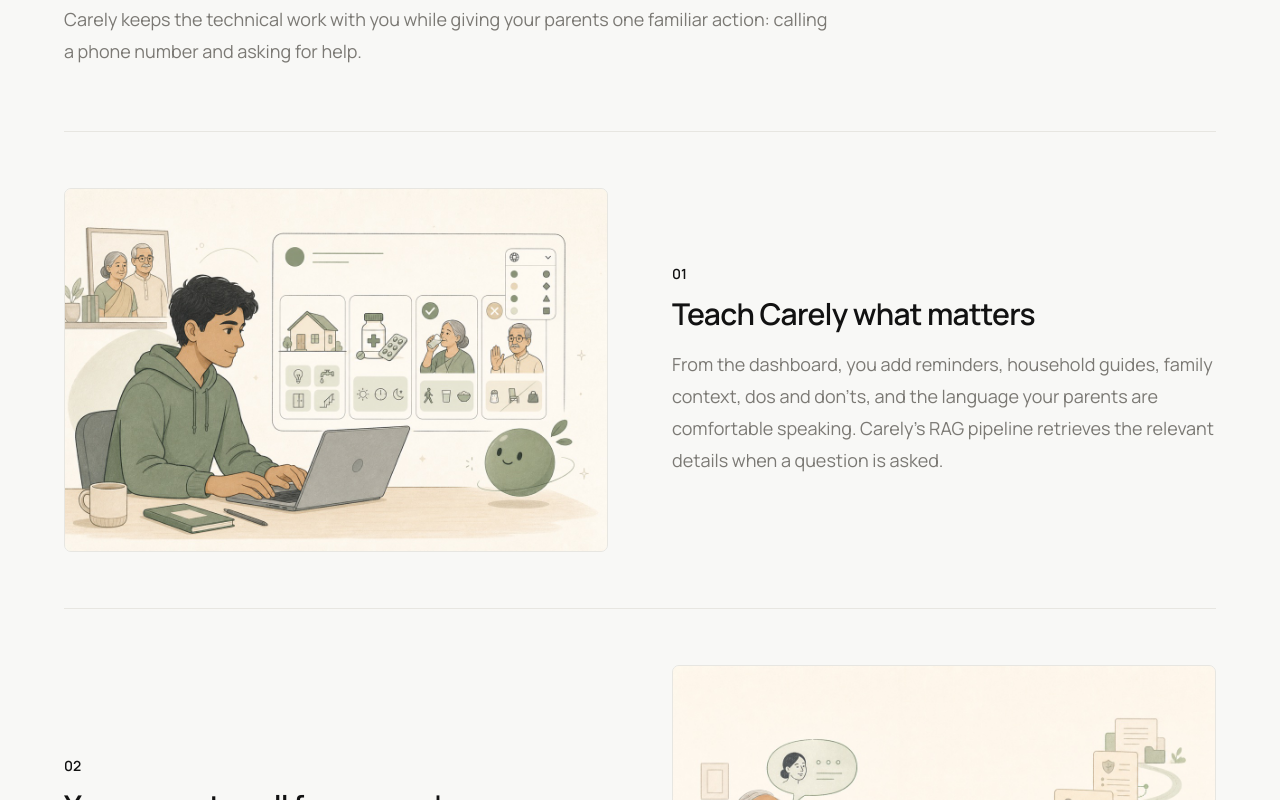
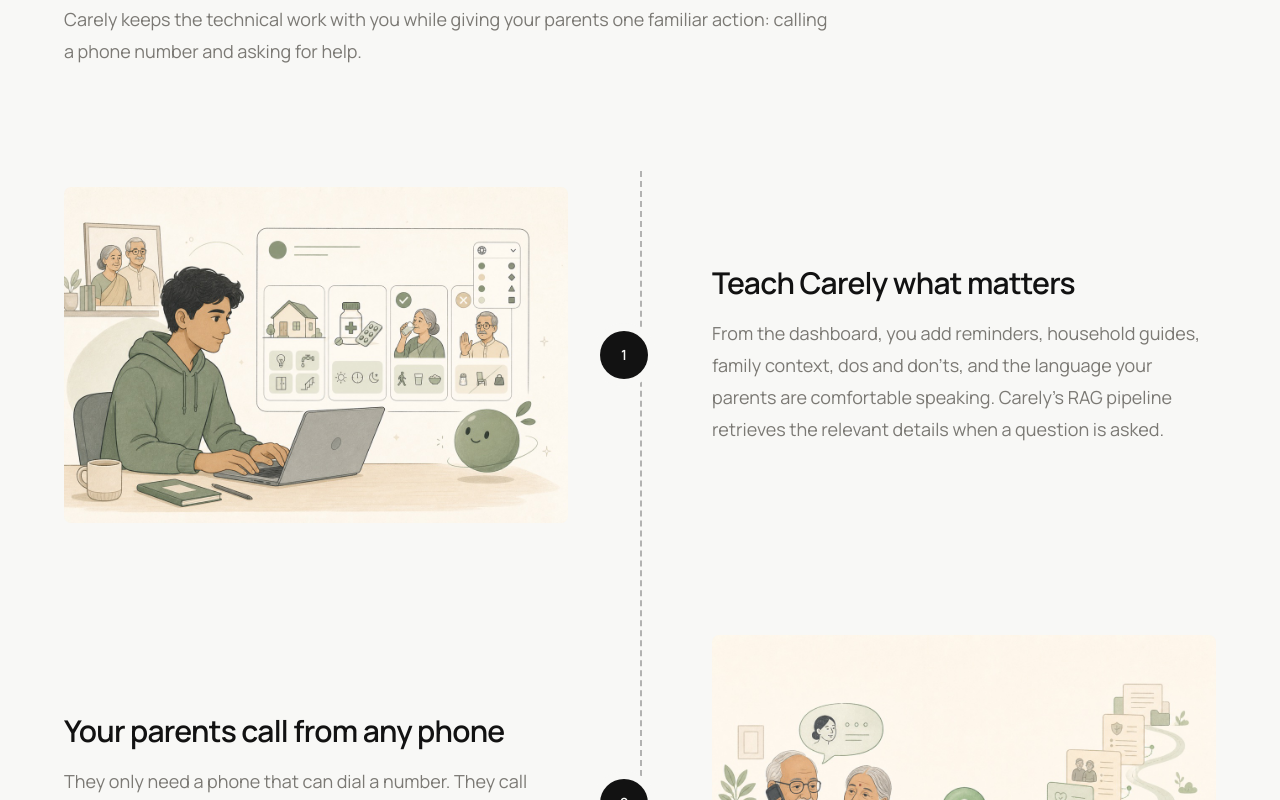
Before and after one commit to vimzh/carely, a Next.js app in the folder apps/web/: page / in a window 1280 px wide. Shown: the part 2820-3620 px from the top of the page. Built offline with nearby package versions, Linux system fonts and the light colour scheme; no server answers.

Commit message:
style: turn Carely workflow into a pathway

```diff
--- a/apps/web/src/components/landing-workflow.tsx
+++ b/apps/web/src/components/landing-workflow.tsx
@@ -45,10 +45,22 @@
           </p>
         </div>
 
-        <div className="mt-16 divide-y divide-border border-y border-border">
+        <div className="relative mt-12 sm:mt-16">
+          <div
+            aria-hidden="true"
+            className="absolute bottom-10 left-6 top-10 border-l-2 border-dashed border-primary/30 lg:left-1/2"
+          />
           {steps.map(({ number, title, description, image, alt }, index) => (
-            <article key={number} className="grid items-center gap-8 py-10 lg:grid-cols-2 lg:gap-16 lg:py-14">
-              <div className={cn("overflow-hidden rounded-md border border-border", index % 2 === 1 && "lg:order-2")}>
+            <article
+              key={number}
+              className="relative grid grid-cols-[3rem_minmax(0,1fr)] gap-x-4 gap-y-6 py-8 lg:grid-cols-[1fr_5rem_1fr] lg:items-center lg:gap-x-8 lg:py-14"
+            >
+              <div
+                className={cn(
+                  "col-start-2 row-start-1 overflow-hidden rounded-md lg:row-start-1",
+                  index % 2 === 0 ? "lg:col-start-1" : "lg:col-start-3",
+                )}
+              >
                 <Image
                   src={image}
                   alt={alt}
@@ -58,9 +70,16 @@
                   className="aspect-[3/2] w-full object-cover"
                 />
               </div>
-              <div className={cn(index % 2 === 1 && "lg:order-1")}>
-                <p className="text-sm font-semibold text-primary">{number}</p>
-                <h3 className="mt-3 text-3xl font-semibold tracking-tight">{title}</h3>
+              <div className="relative z-10 col-start-1 row-start-1 mt-5 flex size-12 items-center justify-center rounded-full bg-primary text-sm font-semibold text-primary-foreground ring-8 ring-background lg:col-start-2 lg:mt-0 lg:self-center">
+                {Number(number)}
+              </div>
+              <div
+                className={cn(
+                  "col-start-2 row-start-2 lg:row-start-1",
+                  index % 2 === 0 ? "lg:col-start-3" : "lg:col-start-1",
+                )}
+              >
+                <h3 className="text-3xl font-semibold tracking-tight">{title}</h3>
                 <p className="mt-4 text-base leading-7 text-muted-foreground sm:text-lg sm:leading-8">
                   {description}
                 </p>
```
